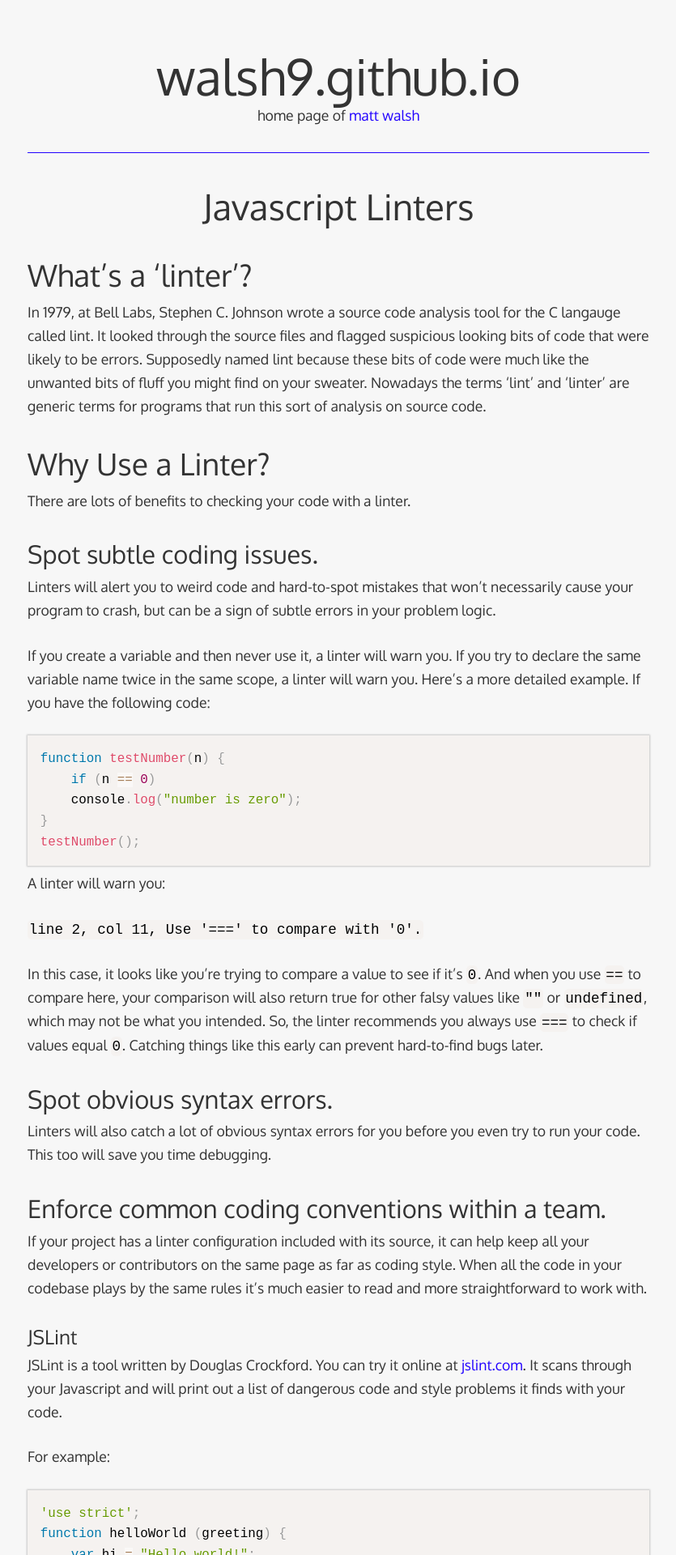
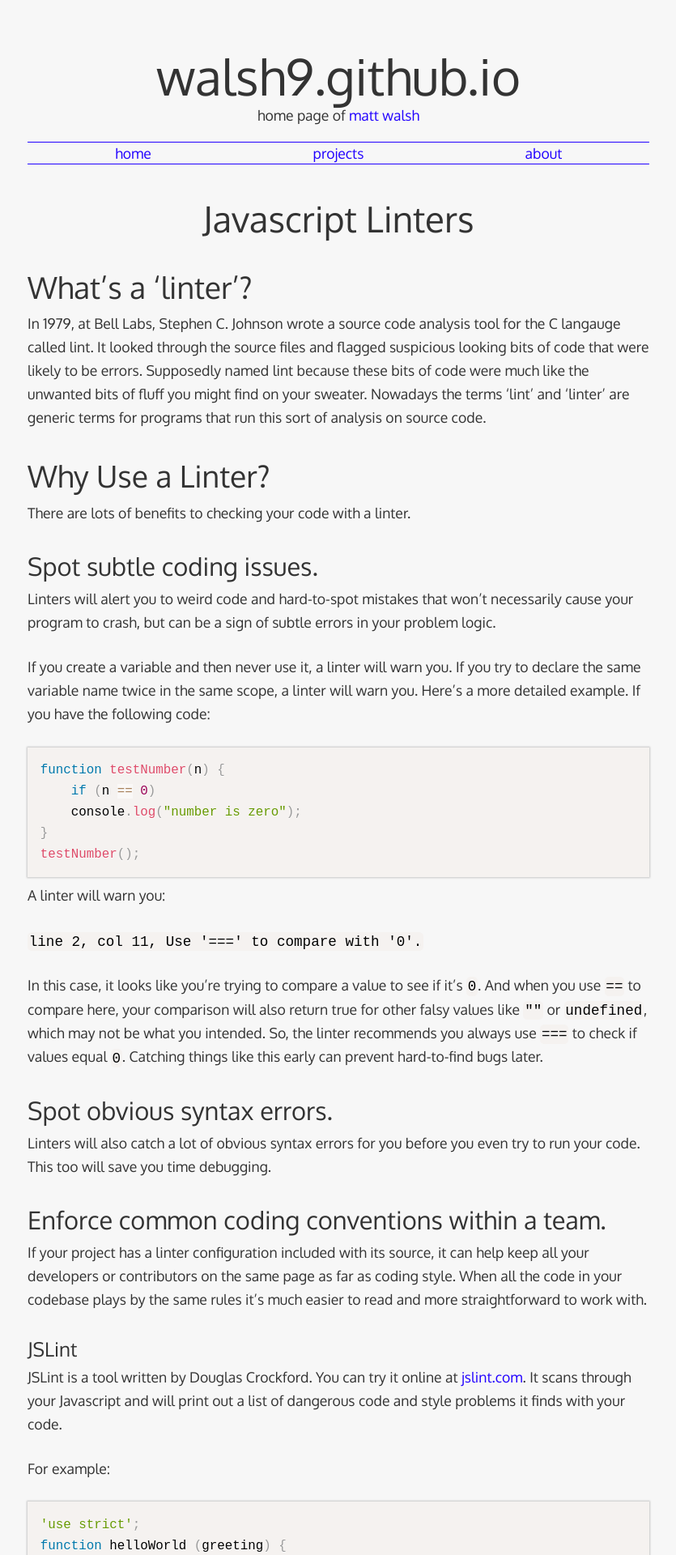
Before and after one commit to walsh9/walsh9.github.io, a Jekyll site: the page built from index.html, in a window 1280 px wide. Shown: the top 1920 px of the page at 81% size, without its empty margins (222-1057 px from the left). Built offline with Jekyll 4.4.1, drawn with Linux system fonts in a browser that asks for light colours; some web fonts are replaced; the list of posts is cut into pages by our own code.

Commit message:
Add navbar

```diff
--- a/_includes/header.html
+++ b/_includes/header.html
@@ -1,4 +1,11 @@
 <header class="site-header">
     <h1><a href="/">walsh9.github.io</a></h1>
     <h2>home page of <a href="/about/">matt walsh</a></h2>
+    <nav class="main-nav"><a href="/">
+      home
+    </a><a href="/projects">
+      projects
+    </a><a href="/about">
+      about
+    </a></nav>
 </header>
--- a/css/style.css
+++ b/css/style.css
@@ -508,7 +508,7 @@ html {
 header.site-header {
     width: 100%;
     margin: 3.5% auto 0;
-    padding: 1.5% 0 2.5%;
+    padding: 1.5% 0 0;
     text-align: center;
     border-bottom: 1px solid #2100ff;
 }
@@ -525,6 +525,9 @@ header.site-header {
         color: #333333;
         -webkit-font-smoothing: subpixel-antialiased;
     }
+
+    header.site-header nav a:hover,
+    header.site-header nav a:active,
     article.post header.post-header h1 a:hover,
     article.post header.post-header h1 a:active,
     header.site-header h1 a:hover,
@@ -535,6 +538,18 @@ header.site-header {
 
     header.site-header h2 {
         margin: 0;
+        padding-bottom: 2.5%;
+        border-bottom: 1px solid #2100ff;
+    }
+
+    header.site-header nav {
+      width: 100%;
+    }
+
+    header.site-header nav a {
+      display: inline-block;
+      width: 33%;
+      text-align: center;
     }
 
 /* main content */
```
